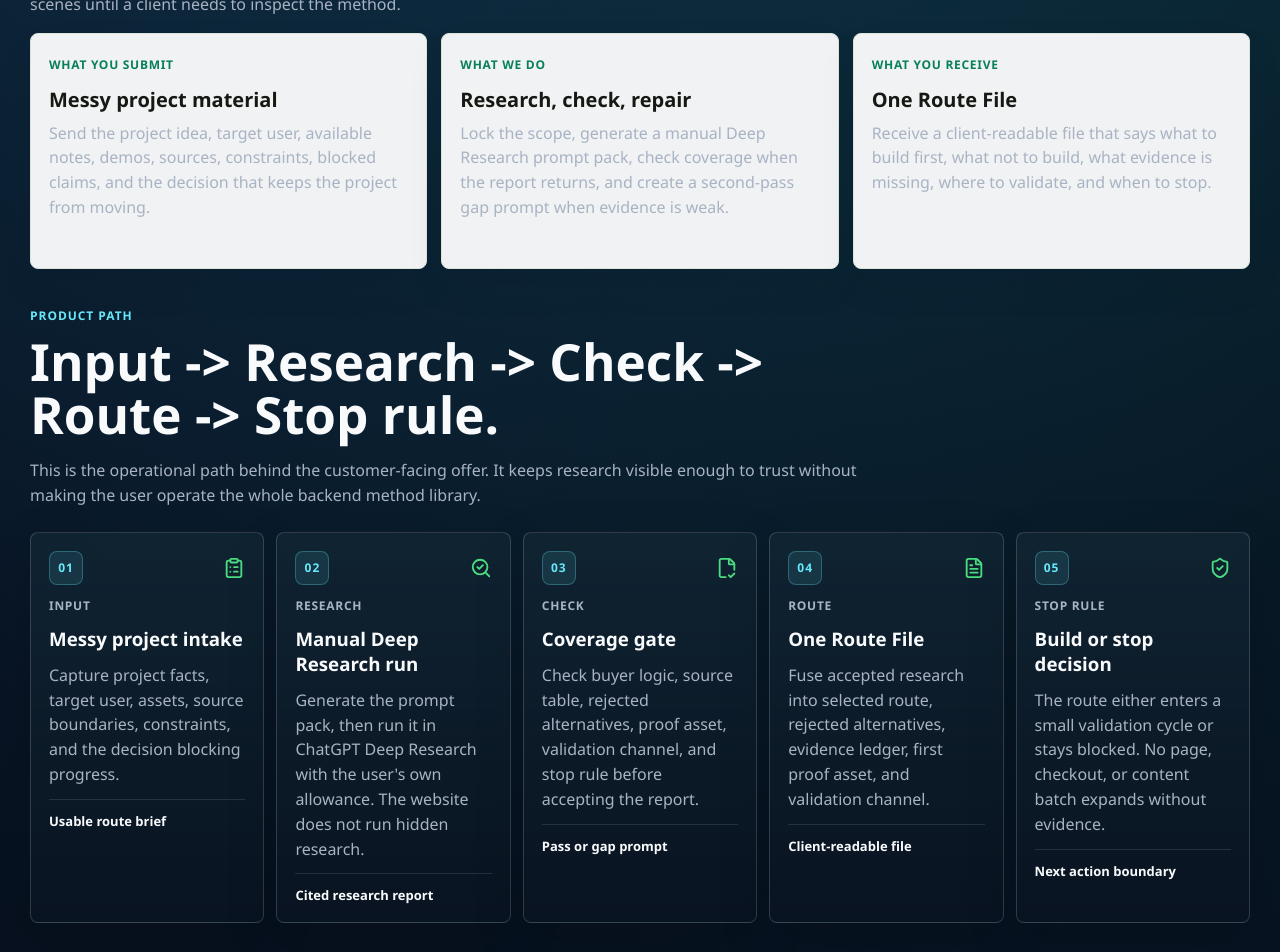
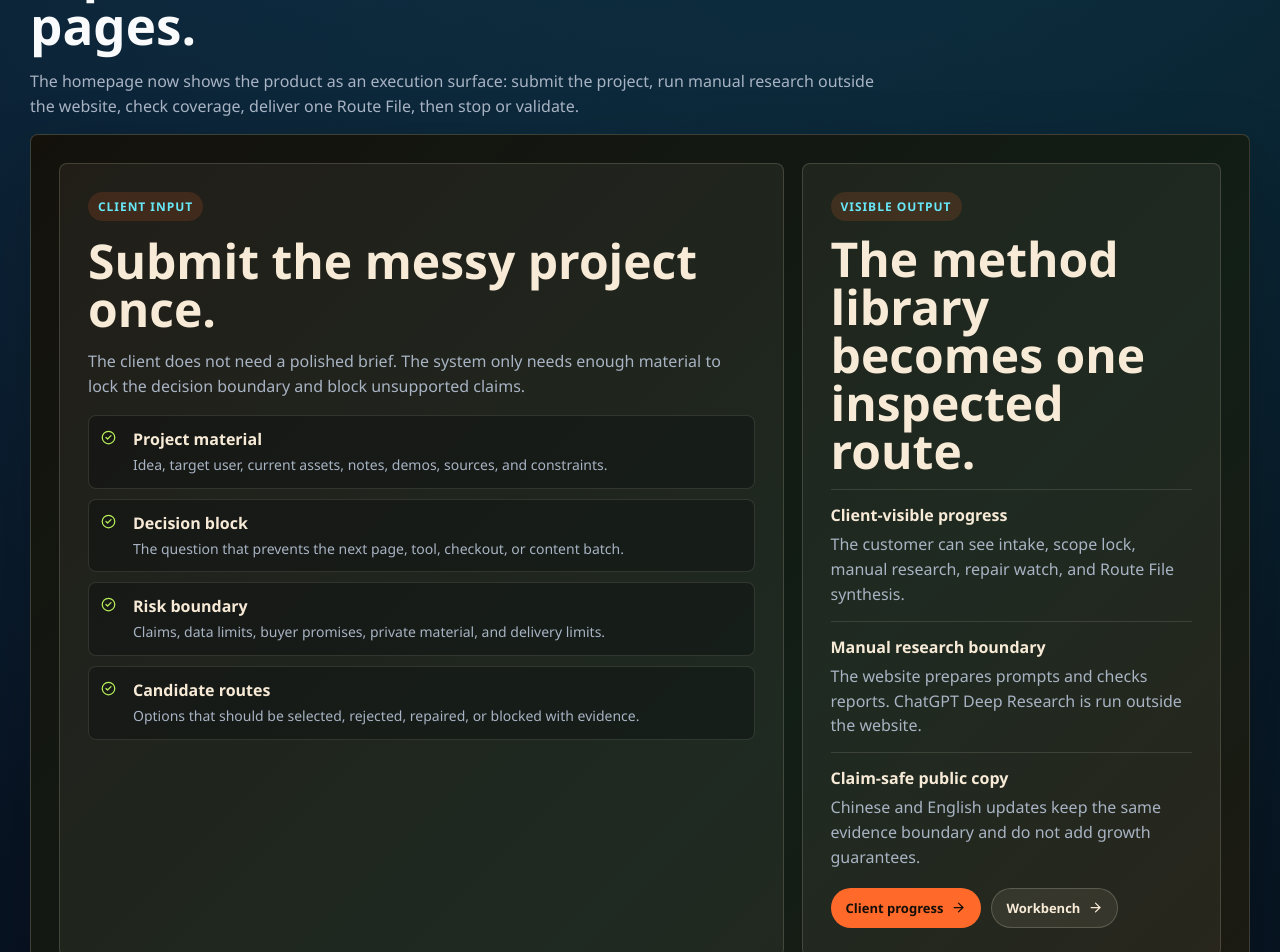
Before and after one commit to SB980425/shachidainei, a Next.js app in the folder agentsiteops/: page / in a window 1280 px wide. Shown: the part 980-1932 px from the top of the page. Built offline with nearby package versions, Linux system fonts and the light colour scheme; no server answers.

Commit message:
Consolidate homepage operating path

```diff
--- a/agentsiteops/app/page.tsx
+++ b/agentsiteops/app/page.tsx
@@ -28,24 +28,37 @@ const routeFileContract = [
   "Stop rule that blocks build, checkout, or content expansion when evidence is missing."
 ];
 
-const frontstageCards = [
+const homeInputRows = [
   {
-    label: "What you submit",
-    title: "Messy project material",
-    body:
-      "Send the project idea, target user, available notes, demos, sources, constraints, blocked claims, and the decision that keeps the project from moving."
+    label: "Project material",
+    body: "Idea, target user, current assets, notes, demos, sources, and constraints."
   },
   {
-    label: "What we do",
-    title: "Research, check, repair",
-    body:
-      "Lock the scope, generate a manual Deep Research prompt pack, check coverage when the report returns, and create a second-pass gap prompt when evidence is weak."
+    label: "Decision block",
+    body: "The question that prevents the next page, tool, checkout, or content batch."
   },
   {
-    label: "What you receive",
-    title: "One Route File",
-    body:
-      "Receive a client-readable file that says what to build first, what not to build, what evidence is missing, where to validate, and when to stop."
+    label: "Risk boundary",
+    body: "Claims, data limits, buyer promises, private material, and delivery limits."
+  },
+  {
+    label: "Candidate routes",
+    body: "Options that should be selected, rejected, repaired, or blocked with evidence."
+  }
+];
+
+const homeOutputRows = [
+  {
+    label: "Client-visible progress",
+    body: "The customer can see intake, scope lock, manual research, repair watch, and Route File synthesis."
+  },
+  {
+    label: "Manual research boundary",
+    body: "The website prepares prompts and checks reports. ChatGPT Deep Research is run outside the website."
+  },
+  {
+    label: "Claim-safe public copy",
+    body: "Chinese and English updates keep the same evidence boundary and do not add growth guarantees."
   }
 ];
 
@@ -207,39 +220,59 @@ export default function HomePage() {
         </aside>
       </section>
 
-      <section className="route-foundation-section frontstage-intake-section">
+      <section className="route-foundation-section home-operating-section">
         <div className="route-section-heading">
-          <span>Client path</span>
-          <h2>Submit the mess. Receive a route.</h2>
+          <span>Operating path</span>
+          <h2>One customer-readable path replaces scattered method pages.</h2>
           <p>
-            The front-stage product is intentionally simple. The templates, research
-            prompts, and gates stay behind the scenes until a client needs to inspect the
-            method.
+            The homepage now shows the product as an execution surface: submit the
+            project, run manual research outside the website, check coverage, deliver one
+            Route File, then stop or validate.
           </p>
         </div>
-        <div className="frontstage-card-grid">
-          {frontstageCards.map((item) => (
+        <div className="home-operating-panel">
+          <div className="home-intake-panel">
+            <span>Client input</span>
+            <h3>Submit the messy project once.</h3>
+            <p>
+              The client does not need a polished brief. The system only needs enough
+              material to lock the decision boundary and block unsupported claims.
+            </p>
+            <div className="home-input-list">
+              {homeInputRows.map((item) => (
                 <article key={item.label}>
-              <small>{item.label}</small>
-              <h3>{item.title}</h3>
+                  <CheckCircle2 aria-hidden="true" size={15} />
+                  <div>
+                    <strong>{item.label}</strong>
+                    <p>{item.body}</p>
+                  </div>
+                </article>
+              ))}
+            </div>
+          </div>
+
+          <aside className="home-output-panel" aria-label="What the client can inspect">
+            <span>Visible output</span>
+            <h3>The method library becomes one inspected route.</h3>
+            {homeOutputRows.map((item) => (
+              <article key={item.label}>
+                <strong>{item.label}</strong>
                 <p>{item.body}</p>
               </article>
             ))}
+            <div className="home-output-actions">
+              <Link prefetch={false} href="/reports/client-route-workflow/">
+                Client progress
+                <ArrowRight aria-hidden="true" size={15} />
+              </Link>
+              <Link prefetch={false} href="/execution/">
+                Workbench
+                <ArrowRight aria-hidden="true" size={15} />
+              </Link>
             </div>
-      </section>
+          </aside>
 
-      <section className="route-foundation-section route-flow-section">
-        <div className="route-section-heading">
-          <span>Product path</span>
-          <h2>{"Input -> Research -> Check -> Route -> Stop rule."}</h2>
-          <p>
-            This is the operational path behind the customer-facing offer. It keeps
-            research visible enough to trust without making the user operate the whole
-            backend method library.
-          </p>
-        </div>
-
-        <div className="route-flow-board">
+          <div className="home-flow-lane" aria-label="Input to stop rule flow">
             {routeFlowCards.map((item, index) => {
               const Icon = item.Icon;
 
@@ -247,7 +280,7 @@ export default function HomePage() {
                 <article key={item.label}>
                   <div>
                     <span>{String(index + 1).padStart(2, "0")}</span>
-                  <Icon aria-hidden="true" size={22} />
+                    <Icon aria-hidden="true" size={20} />
                   </div>
                   <small>{item.label}</small>
                   <h3>{item.title}</h3>
@@ -256,6 +289,7 @@ export default function HomePage() {
                 </article>
               );
             })}
+          </div>
         </div>
       </section>
 
```
Also changed, not shown: agentsiteops/reports/code-quality-gate.md (+1 -1 lines), agentsiteops/reports/route-consistency-gate.md (+1 -1 lines), agentsiteops/reports/technical-seo-ci.md (+1 -1 lines), agentsiteops/app/globals.css. Lines whose indentation alone changed are shown as unchanged.
